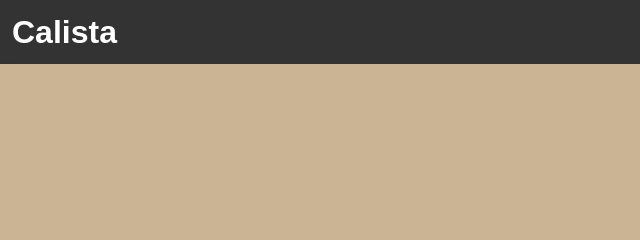
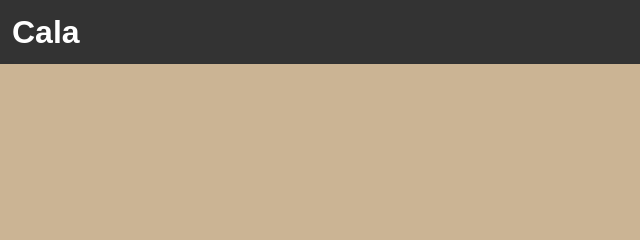
Before and after one commit to Anvitha-090/project-repo, a plain HTML site: page AboutPage.html in a window 1280 px wide. Shown: the top 240 px of the page, 0-640 px from the left. Drawn offline with Linux system fonts and the light colour scheme.

Commit message:
header changed

```diff
--- a/AboutPage.html
+++ b/AboutPage.html
@@ -12,7 +12,7 @@
 <body>
     <!-- navbar -->
     <div id="navbar-container">
-        <h1><a href="#">Calista</a></h1>
+        <h1><a href="#">Cala</a></h1>
         <ul>
             <li><a href="index.html">Home</a></li>
             <li><a class="current" href="#">About</a></li>
```
